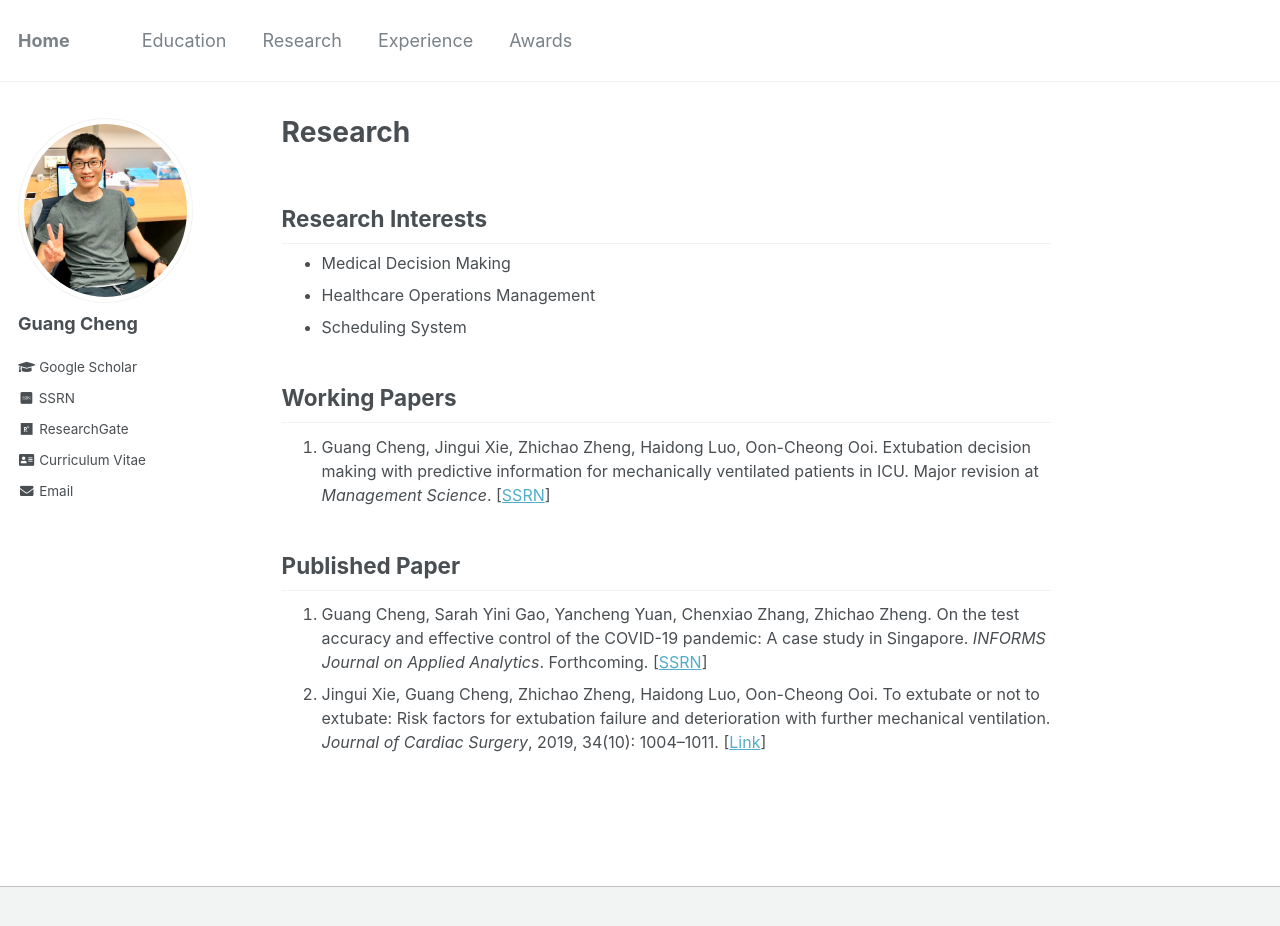
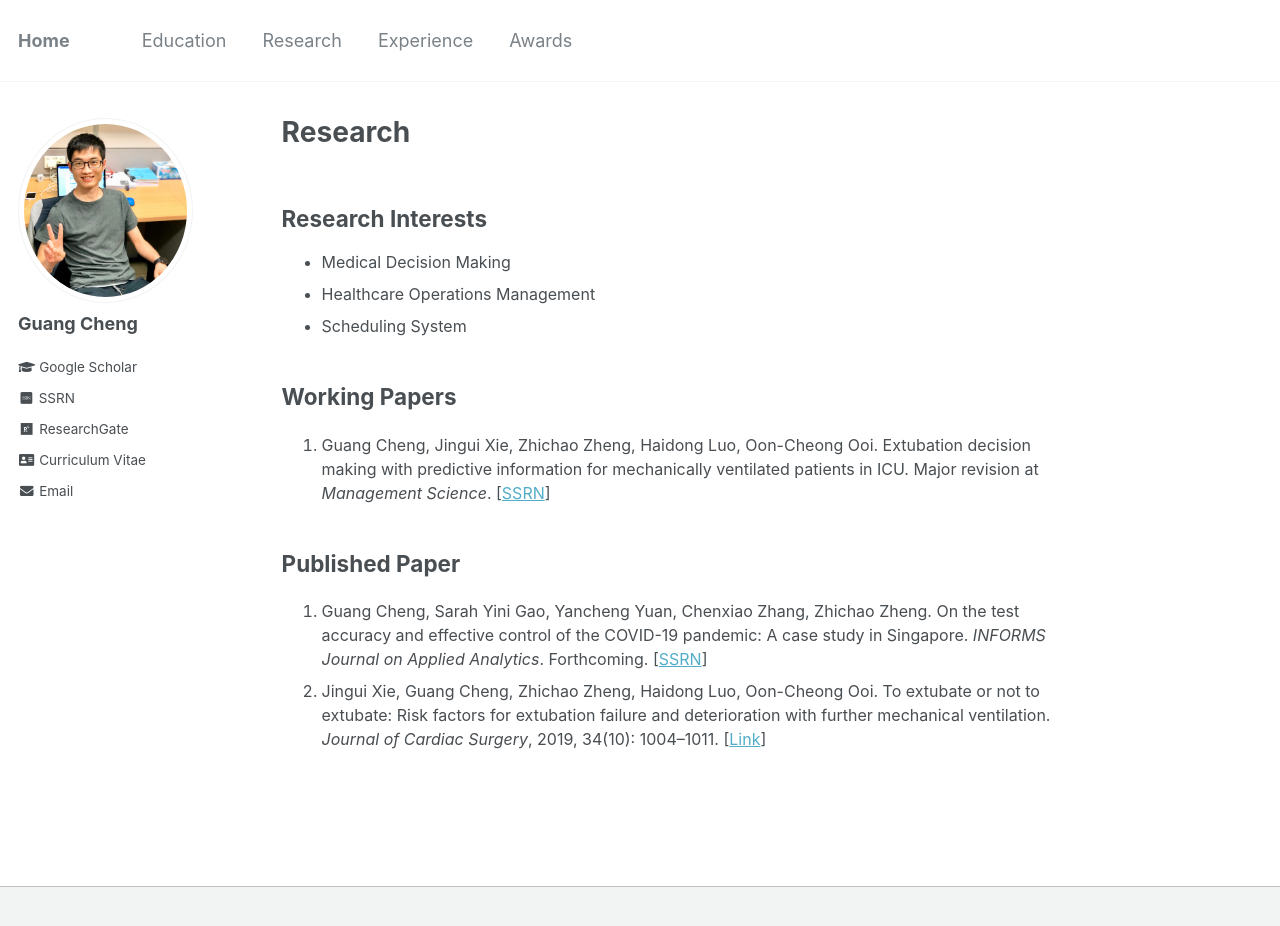
Before and after one commit to gcheng-nus/gcheng-nus.github.io, a Jekyll site: the page built from _pages/research.md, in a window 1280 px wide and 959 px high. Shown: the top 926 px of the window. Built offline with Jekyll 4.4.1, drawn with Linux system fonts in a browser that asks for light colours; some web fonts are replaced.

Commit message:
modify page setting

```diff
--- a/_sass/_page.scss
+++ b/_sass/_page.scss
@@ -52,7 +52,7 @@
 
   h2 {
     padding-bottom: 0.5em;
-    border-bottom: 1px solid $border-color;
+    /* border-bottom: 1px solid $border-color; */
   }
 
   p, li, dl {
```
